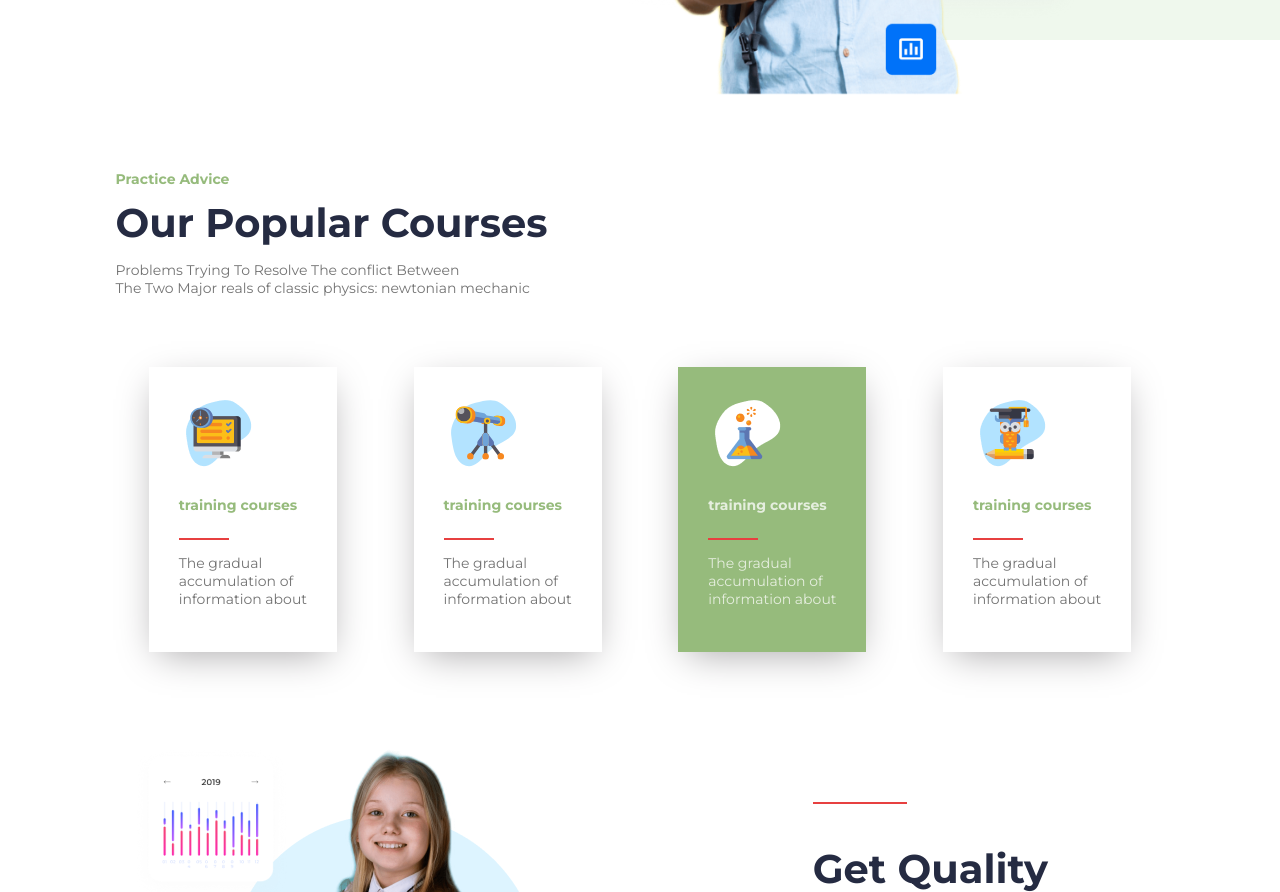
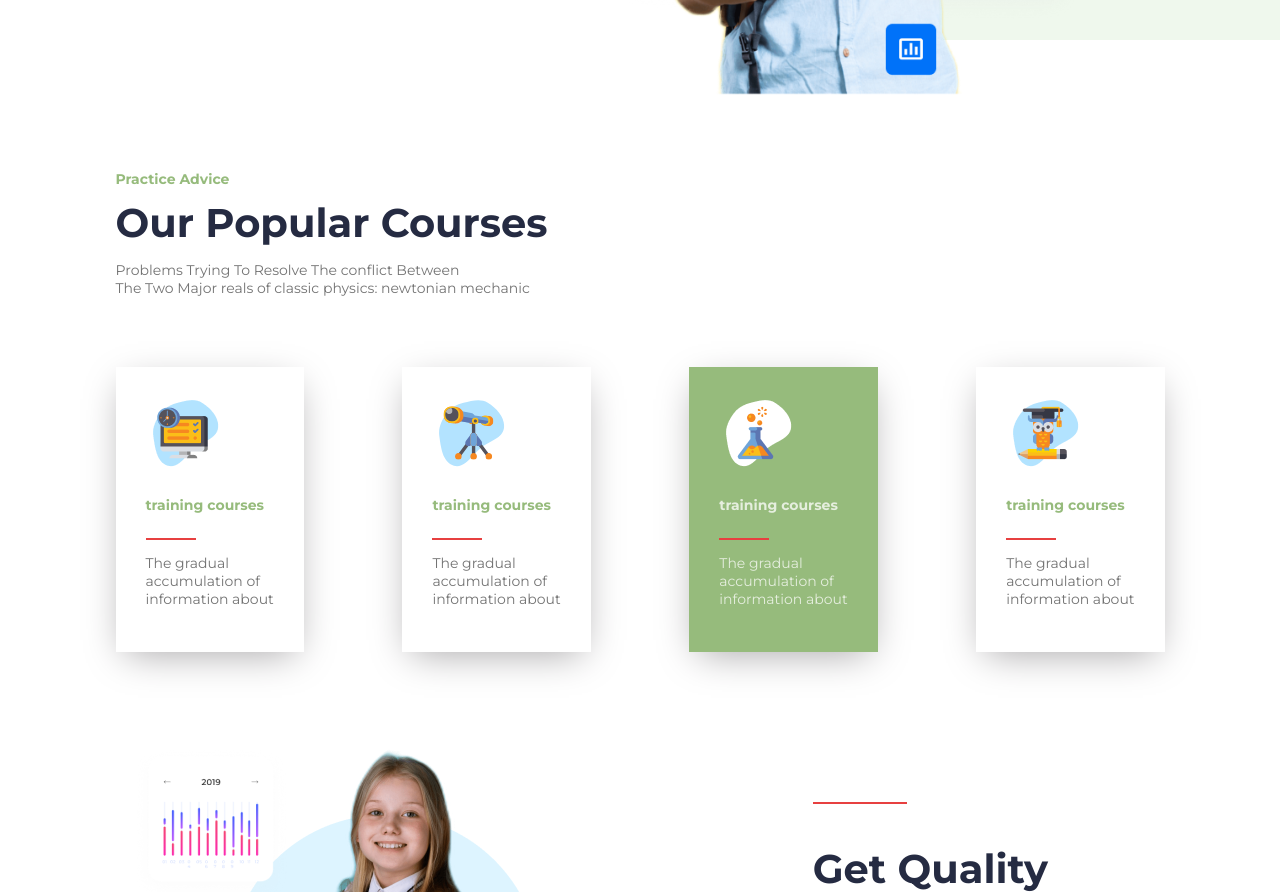
Before and after one commit to Samrat-Debugger/ctProject-1, a plain HTML site: page index.html in a window 1280 px wide. Shown: the part 560-1452 px from the top of the page. Drawn offline with Linux system fonts and the light colour scheme.

Commit message:
advices  section fixed

```diff
--- a/style.css
+++ b/style.css
@@ -152,8 +152,8 @@ a {
 /* advice section */
 
 .advice-part {
-    margin: 0 auto;
-    padding: 40px 0;
+    margin: 40px auto;
+    padding: 0 20px;
 }
 
 .advices h5 {
@@ -176,7 +176,7 @@ a {
 .cards {
     display: grid;
     grid-template-columns: auto auto auto auto;
-    justify-content: space-around;
+    justify-content: space-between;
     margin-top: 70px;
 }
 
```
